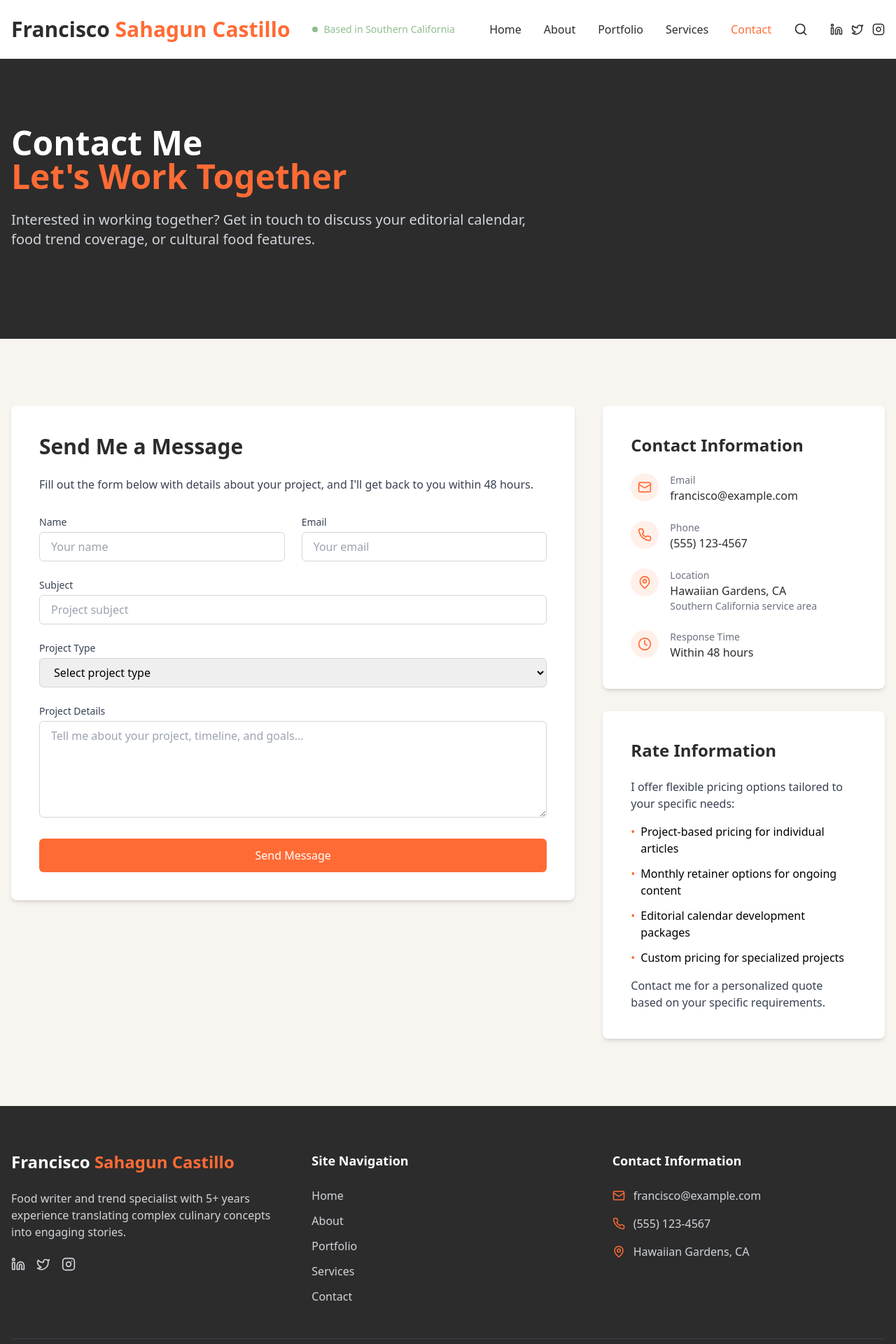
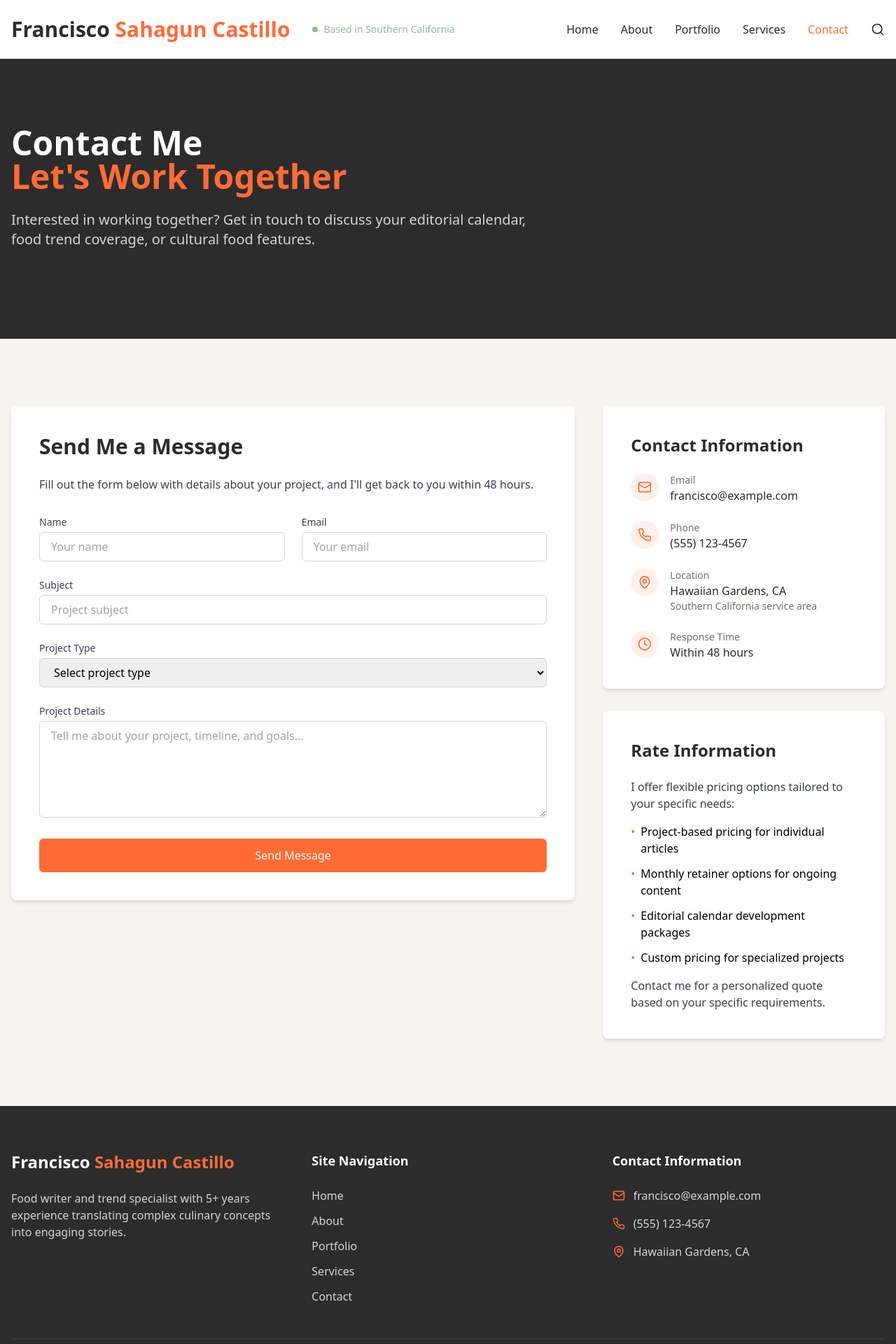
Before and after one commit to VictorKimathi/franciscosahaguncastillofood, a React app: page /contact in a window 1280 px wide. Shown: the top 1920 px of the page at 70% size. Built offline with nearby package versions, Linux system fonts and the light colour scheme; the HTML template or start-up script is replaced by a standard one.

Commit message:
kuro akaharam

```diff
--- a/src/components/Footer.tsx
+++ b/src/components/Footer.tsx
@@ -14,7 +14,7 @@
               Food writer and trend specialist with 5+ years experience
               translating complex culinary concepts into engaging stories.
             </p>
-            <div className="flex space-x-4">
+            {/* <div className="flex space-x-4">
               <a href="https://linkedin.com" target="_blank" rel="noopener noreferrer" aria-label="LinkedIn" className="text-gray-300 hover:text-[#ff6b35]">
                 <LinkedinIcon size={20} />
               </a>
@@ -24,7 +24,7 @@
               <a href="https://instagram.com" target="_blank" rel="noopener noreferrer" aria-label="Instagram" className="text-gray-300 hover:text-[#ff6b35]">
                 <InstagramIcon size={20} />
               </a>
-            </div>
+            </div> */}
           </div>
           {/* Navigation */}
           <div>
--- a/src/components/Header.tsx
+++ b/src/components/Header.tsx
@@ -41,7 +41,7 @@
             <button className="text-[#2c2c2c] hover:text-[#ff6b35]" aria-label="Search">
               <SearchIcon size={20} />
             </button>
-            <div className="flex space-x-3">
+            {/* <div className="flex space-x-3">
               <a href="https://linkedin.com" target="_blank" rel="noopener noreferrer" aria-label="LinkedIn" className="text-[#2c2c2c] hover:text-[#ff6b35]">
                 <LinkedinIcon size={18} />
               </a>
@@ -51,7 +51,7 @@
               <a href="https://instagram.com" target="_blank" rel="noopener noreferrer" aria-label="Instagram" className="text-[#2c2c2c] hover:text-[#ff6b35]">
                 <InstagramIcon size={18} />
               </a>
-            </div>
+            </div> */}
           </nav>
           {/* Mobile Menu Button */}
           <button className="md:hidden text-[#2c2c2c]" onClick={() => setIsMenuOpen(!isMenuOpen)} aria-label="Toggle menu">
@@ -77,7 +77,7 @@
                 Contact
               </Link>
               <div className="pt-2 flex items-center justify-between">
-                <div className="flex space-x-4">
+                {/* <div className="flex space-x-4">
                   <a href="https://linkedin.com" target="_blank" rel="noopener noreferrer" aria-label="LinkedIn" className="text-[#2c2c2c] hover:text-[#ff6b35]">
                     <LinkedinIcon size={20} />
                   </a>
@@ -87,7 +87,7 @@
                   <a href="https://instagram.com" target="_blank" rel="noopener noreferrer" aria-label="Instagram" className="text-[#2c2c2c] hover:text-[#ff6b35]">
                     <InstagramIcon size={20} />
                   </a>
-                </div>
+                </div> */}
                 <button className="text-[#2c2c2c] hover:text-[#ff6b35]" aria-label="Search">
                   <SearchIcon size={20} />
                 </button>
```
Also changed, not shown: 1 other file (tests, documents, lock files or other folders).
